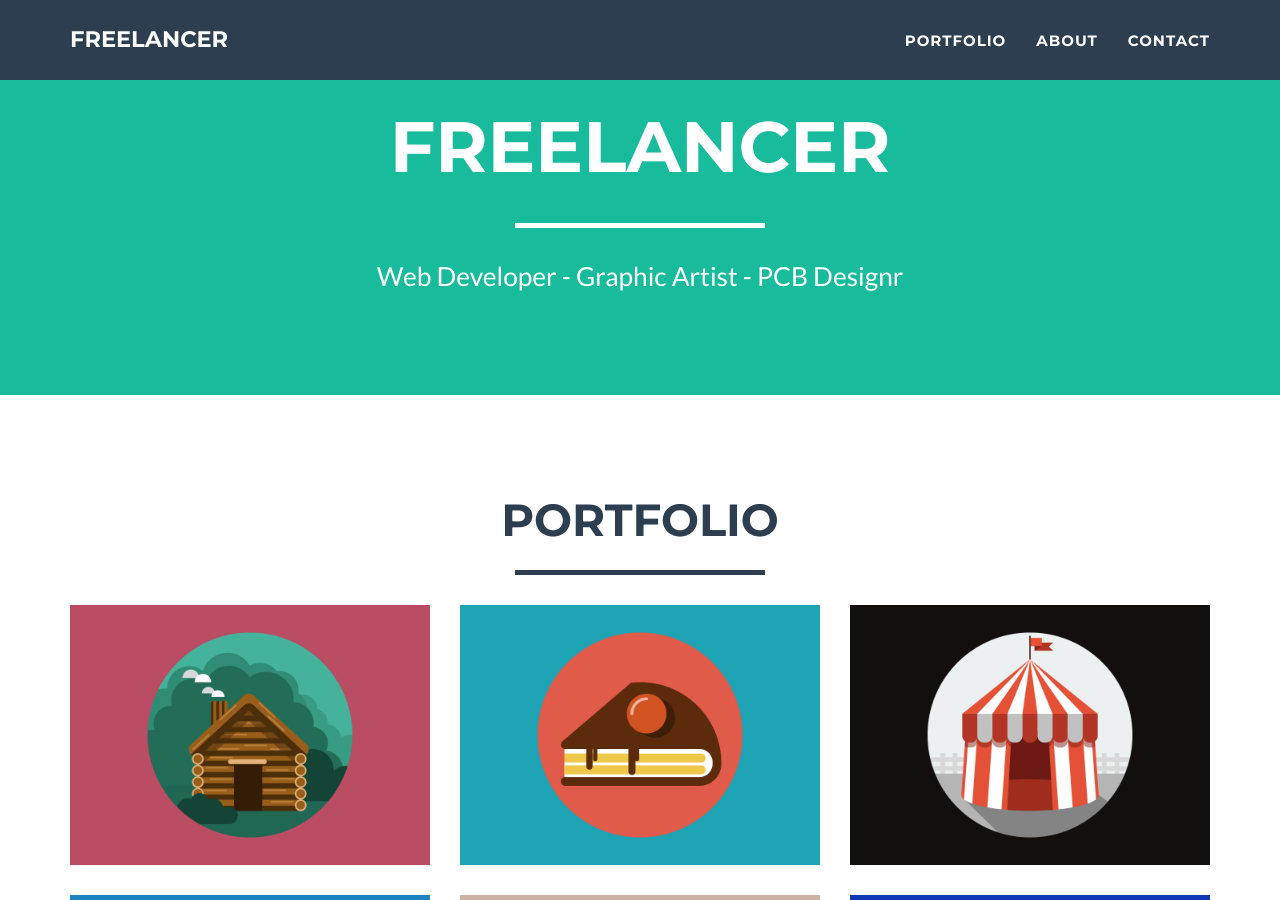
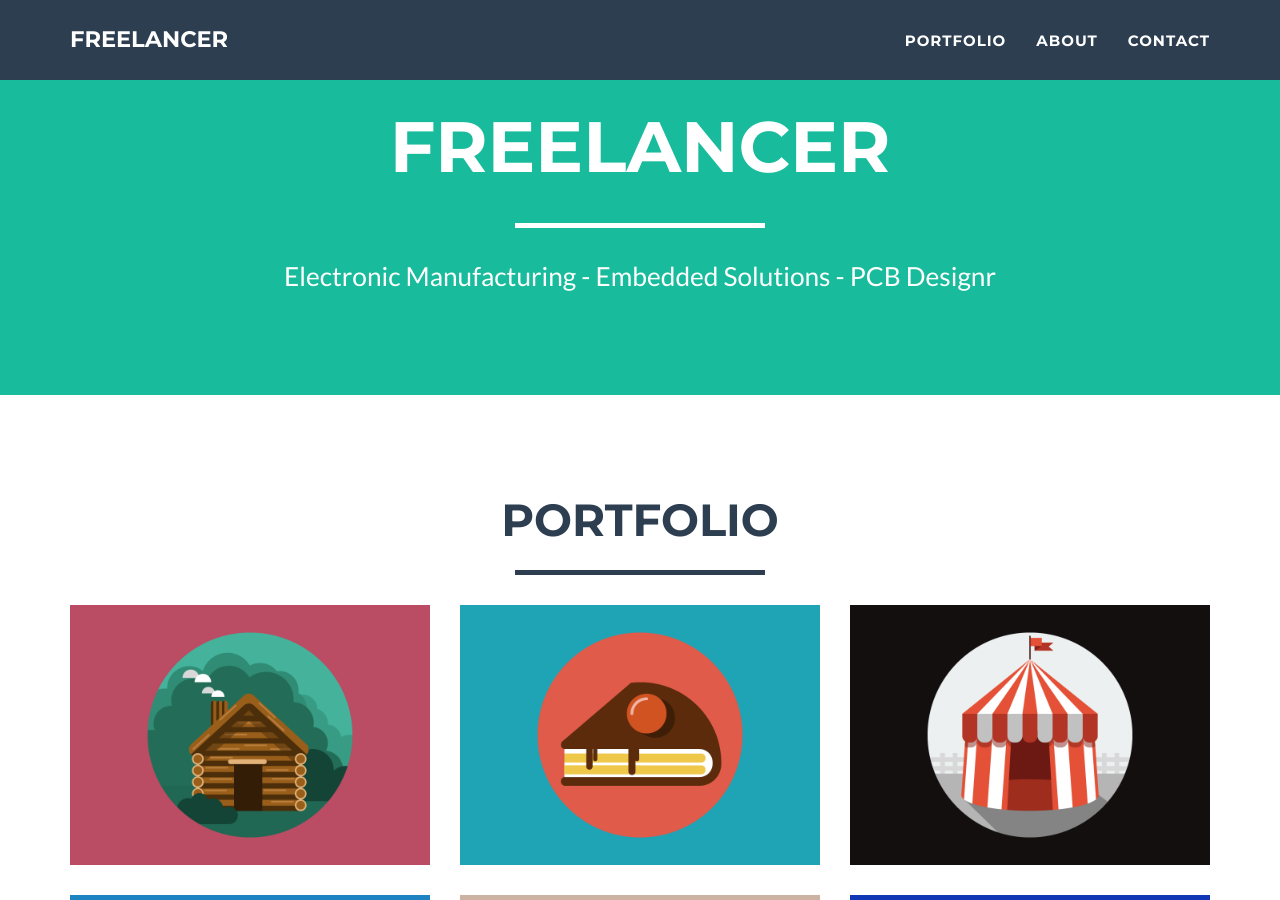
Before and after one commit to zchipsystems/zchipsystems.github.io, a Jekyll site: the page built from index.html, in a window 1280 px wide and 900 px high, scrolled down 380 px. Built offline with Jekyll 4.4.1, drawn with Linux system fonts in a browser that asks for light colours.

Commit message:
Update _config.yml

```diff
--- a/_config.yml
+++ b/_config.yml
@@ -3,7 +3,7 @@ title: Freelancer
 email: your-email@domain.com
 url: https://example.github.io
 description: "Write an awesome description for your new site here. You can edit this line in _config.yml. It will appear in your document head meta (for Google search results) and in your feed.xml site description."
-skills: "Web Developer - Graphic Artist - PCB Designr"
+skills: "Electronic Manufacturing - Embedded Solutions - PCB Designr"
 meta_author: LastName FirstName
 
 # Google webmaster tools
```
